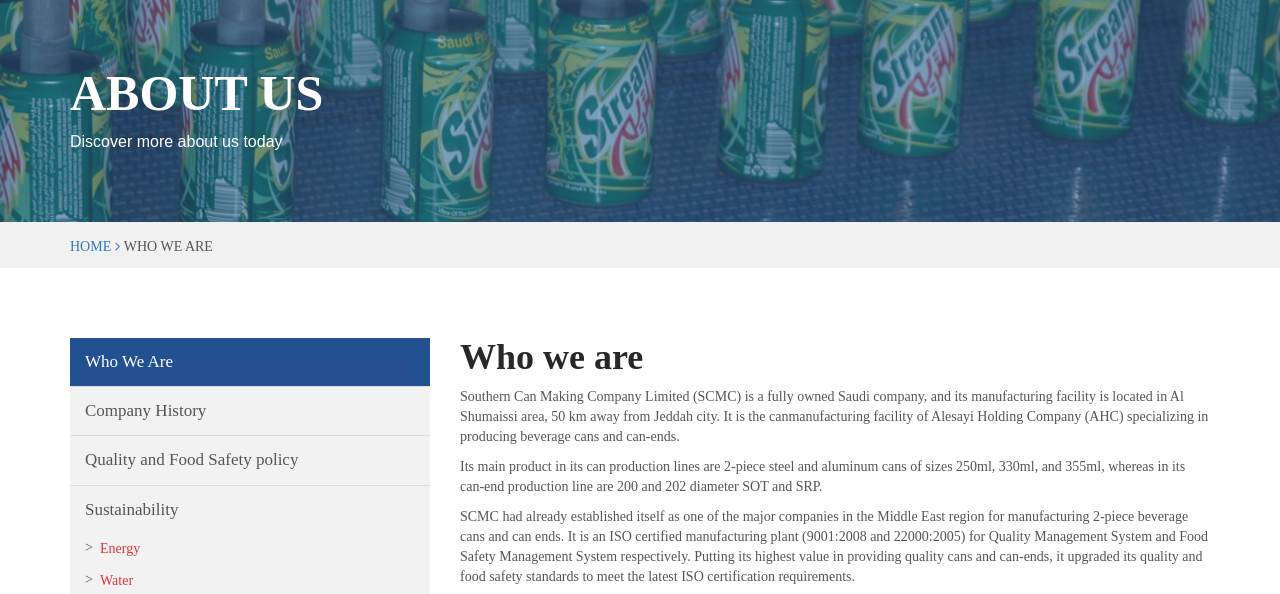
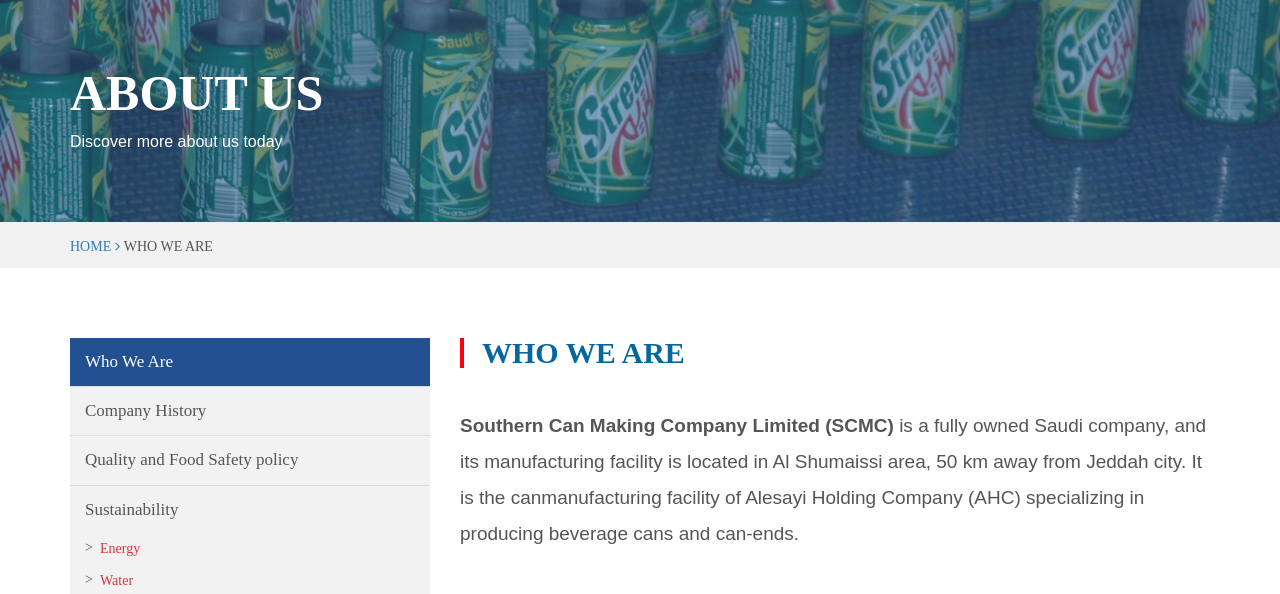
Before and after one commit to geouser/scmc, a plain HTML site: page about.html in a window 1280 px wide. Shown: the part 173-767 px from the top of the page. Drawn offline with nearby package versions, Linux system fonts and the light colour scheme; some packages are replaced by stand-ins of ours; files that its build step writes are made by us from their sources; a web font is replaced by a local one.

Commit message:
About - artcile

```diff
--- a/about.html
+++ b/about.html
@@ -118,7 +118,7 @@
                         <main>
                             <article class="article">
                                 <h1>Who we are</h1>
-                                <p>Southern Can Making Company Limited (SCMC) is a fully owned Saudi company, and its manufacturing facility is located in Al Shumaissi area, 50 km away from Jeddah city. It is the canmanufacturing facility of Alesayi Holding Company (AHC) specializing in producing beverage cans and can-ends. </p>
+                                <p><strong>Southern Can Making Company Limited (SCMC)</strong> is a fully owned Saudi company, and its manufacturing facility is located in Al Shumaissi area, 50 km away from Jeddah city. It is the canmanufacturing facility of Alesayi Holding Company (AHC) specializing in producing beverage cans and can-ends. </p>
                                 <p>Its main product in its can production lines are 2-piece steel and aluminum cans of sizes 250ml, 330ml, and 355ml, whereas in its can-end production line are 200 and 202 diameter SOT and SRP.</p>
                                 <p>SCMC had already established itself as one of the major companies in the Middle East region for manufacturing 2-piece beverage cans and can ends. It is an ISO certified manufacturing plant (9001:2008 and 22000:2005) for Quality Management System and Food Safety Management System respectively. Putting its highest value in providing quality cans and can-ends, it upgraded its quality and food safety standards to meet the latest ISO certification requirements. </p>
                                 <p>In addition, it also acquired the state-of-the art sets of equipment for quality testing and monitoring to ensure that all of its products does not only meet its customer’s requirements but also exceeds their expectations.</p>
--- a/css/scss/02-base/_vars.scss
+++ b/css/scss/02-base/_vars.scss
@@ -3,6 +3,7 @@
 
 $text: #555;
 $red: #fb000e;
+$blue: #0667a0;
 
 // FONTS
 // ---------------------------
--- /dev/null
+++ b/css/scss/03-modules/_article.scss
@@ -0,0 +1,21 @@
+.article {
+    padding-bottom: 110px;
+    h1 {
+        color: #0667A0;
+        font-size: 30px;
+        font-weight: 800;
+        display: block;
+        padding-left: 18px;
+        text-transform: uppercase;
+        margin-bottom: 40px;
+        border-left: 4px solid $red;
+        line-height: 1;
+    }
+    p {
+        margin-bottom: 40px;
+        font: 19px/36px "Arial";
+        &:last-child {
+            margin-bottom: 0;
+        }
+    }
+}
--- a/css/scss/general.scss
+++ b/css/scss/general.scss
@@ -24,6 +24,7 @@
 @import '03-modules/popup';
 @import '03-modules/about-blocks';
 @import '03-modules/product';
+@import '03-modules/article';
 @import '03-modules/breadcrumbs';
 @import '03-modules/sertificates';
 @import '03-modules/gallery';
```
